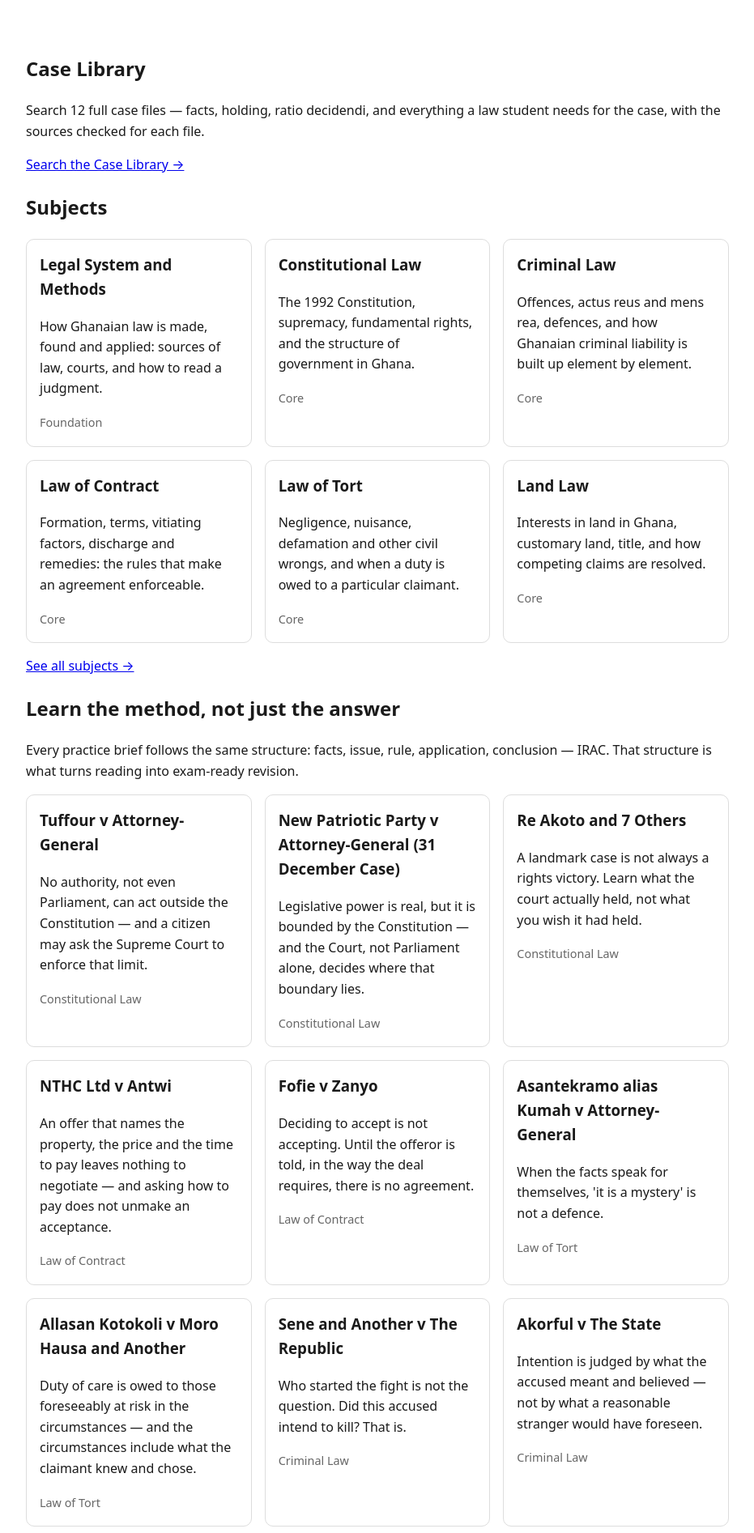
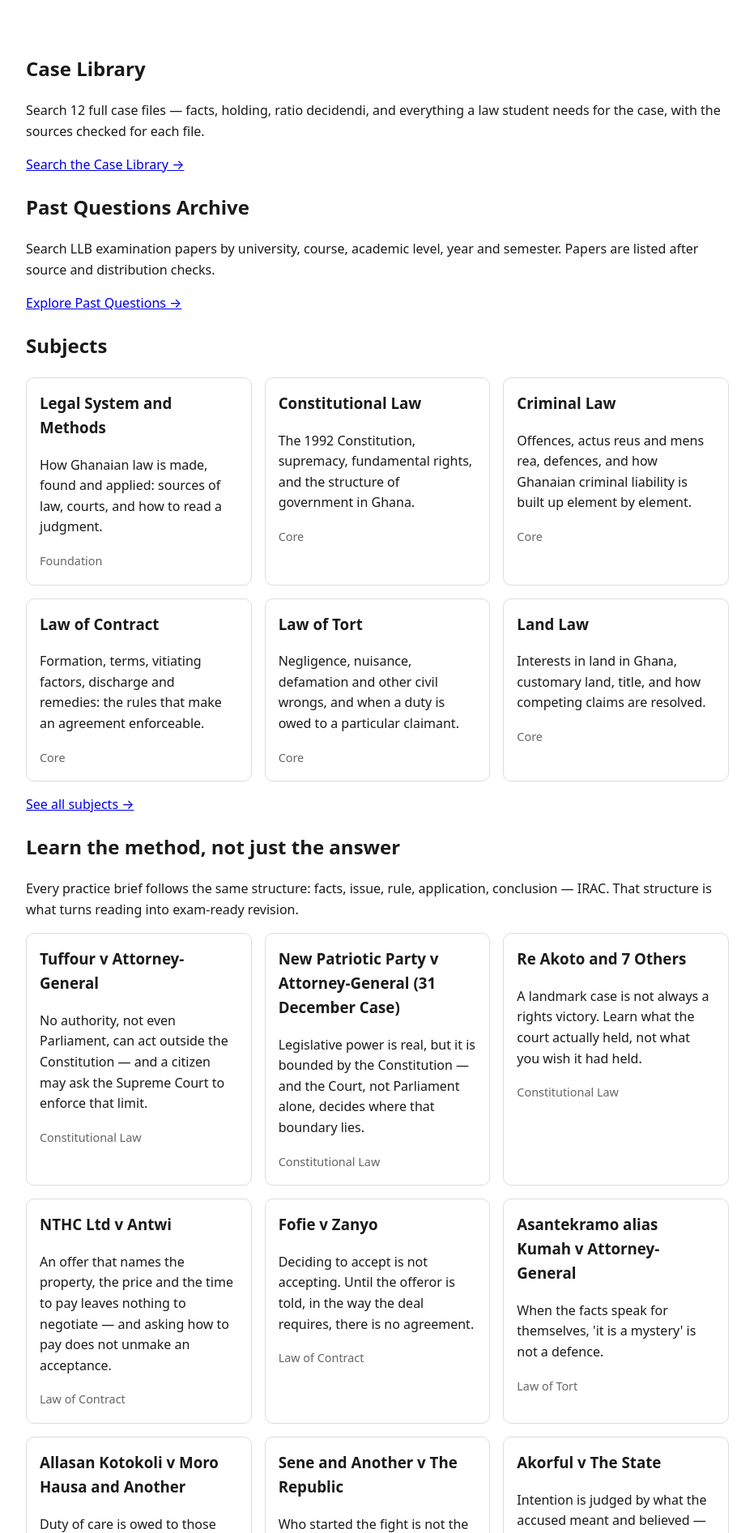
Before and after one commit to Powelldigitalblueprints/Lexstudy-Ghana, a Flask app: page / in a window 1280 px wide. Shown: the part 385-2278 px from the top of the page at 81% size, without its empty margins (174-1105 px from the left). Run offline with Flask 3, Linux system fonts and the light colour scheme; some libraries are stand-ins or nearby versions.

Commit message:
Add Past Questions archive entry point to homepage

```diff
--- a/templates/index.html
+++ b/templates/index.html
@@ -11,6 +11,12 @@
   <h2>Case Library</h2>
   <p>Search {{ library_count }} full case files — facts, holding, ratio decidendi, and everything a law student needs for the case, with the sources checked for each file.</p>
   <p><a href="/library">Search the Case Library →</a></p>
+</section>
+
+<section>
+  <h2>Past Questions Archive</h2>
+  <p>Search LLB examination papers by university, course, academic level, year and semester. Papers are listed after source and distribution checks.</p>
+  <p><a href="/past-questions">Explore Past Questions →</a></p>
 </section>
 
 <section>
```
